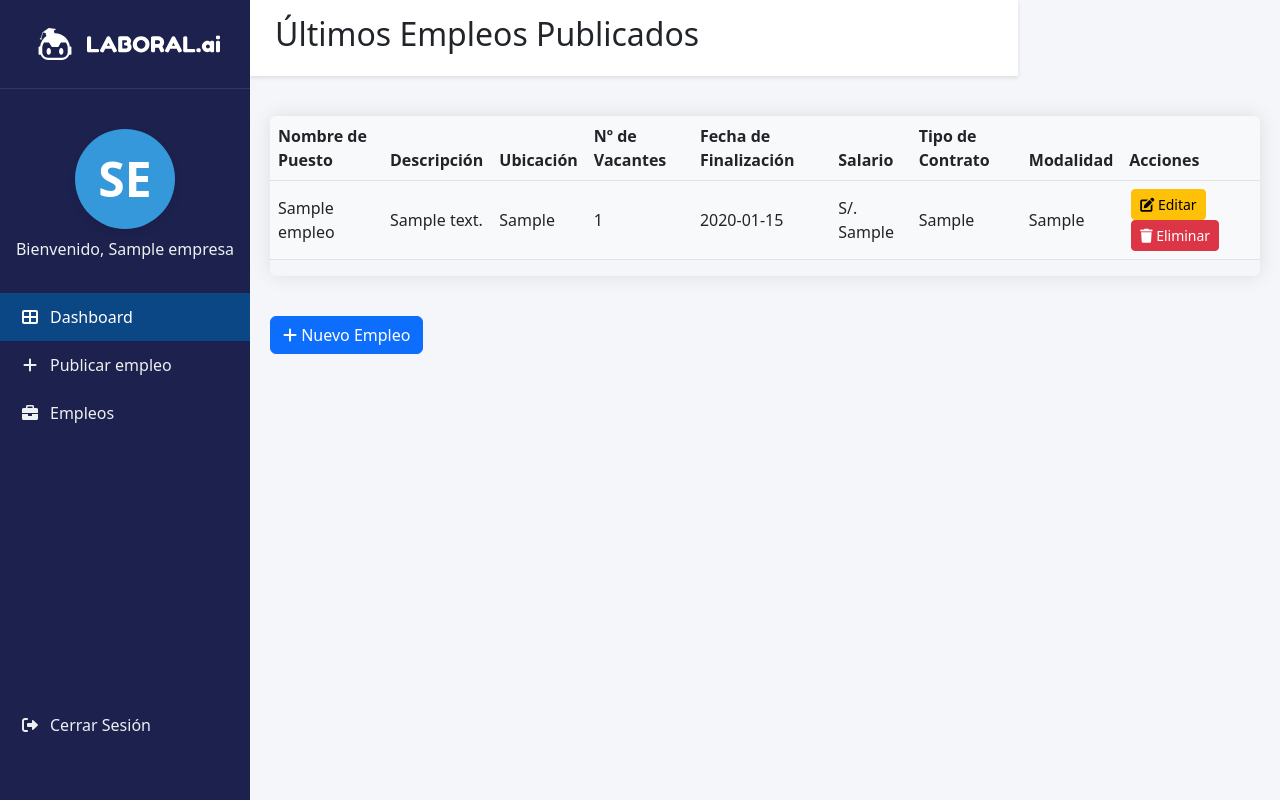
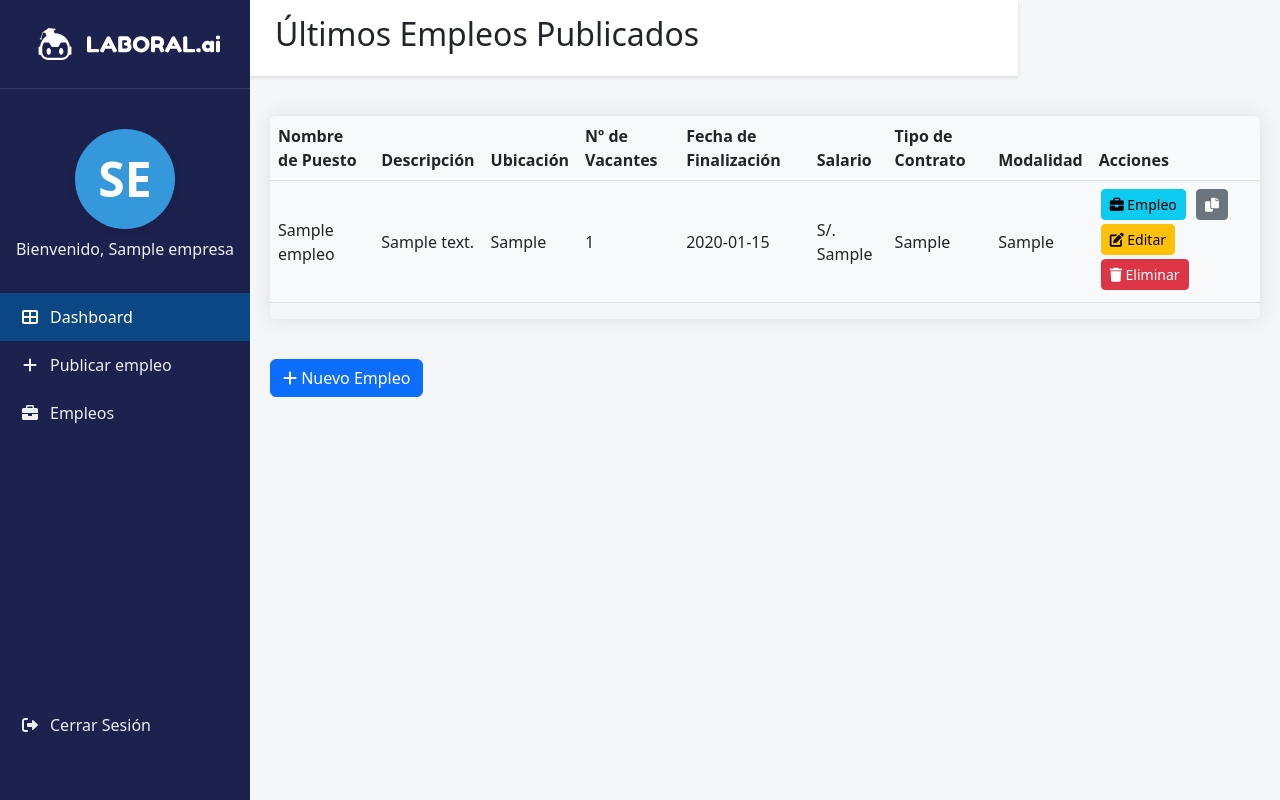
Before and after one commit to denzelbautista/laboral-ai-mvp, a Flask app: page /dashboard in a window 1280 px wide. Run offline with Flask 3, Linux system fonts and the light colour scheme; a user stored in the database is signed in; tables that the repository leaves empty hold one stand-in row (values such as "Sample post"); some libraries are stand-ins or nearby versions.

Commit message:
⚡️ Feat: Add buttons dashboard

```diff
--- a/templates/dashboard.html
+++ b/templates/dashboard.html
@@ -59,6 +59,10 @@
     .toast-body {
         padding: 1rem;
     }
+    .table .btn {
+        margin-right: 4px;
+        margin-bottom: 4px;
+    }
 </style>
 <div class="table-responsive rounded">
     <table class="table table-hover bg-light">
@@ -88,9 +92,13 @@
                 <td>{{ empleo.tipo_contrato | replace('_', ' ') | title }}</td>
                 <td>{{ empleo.modalidad_asistencia | replace('_', ' ') | title }}</td>
                 <td>
-                    <button type="button"
-                        onclick="console.log({{ empleo }}); editarEmpleo('{{ empleo.id }}', {{ empleo }})"
-                        class="btn btn-warning btn-sm">
+                    <a href="/detallesempleo?id={{ empleo.id }}" class="btn btn-info btn-sm">
+                        <i class="fas fa-briefcase"></i> Empleo
+                    </a>
+                    <button type="button" onclick="copiarEnlace('{{ empleo.id }}')" class="btn btn-secondary btn-sm">
+                        <i class="fas fa-copy"></i>
+                    </button>
+                    <button type="button" onclick="editarEmpleo('{{ empleo.id }}', {{ empleo }})" class="btn btn-warning btn-sm">
                         <i class="fas fa-edit"></i> Editar
                     </button>
                     <button type="button" onclick="eliminarEmpleo('{{ empleo.id }}')" class="btn btn-danger btn-sm">
@@ -414,5 +422,19 @@
             toast.show();
         }
     }
+    function copiarEnlace(empleoId) {
+    const url = `${window.location.origin}/detallesempleo?id=${empleoId}`;
+    navigator.clipboard.writeText(url).then(() => {
+        // Mostrar toast de éxito
+        const toast = new bootstrap.Toast(document.getElementById('successToast'));
+        document.getElementById('toastMessage').textContent = 'Enlace copiado al portapapeles';
+        toast.show();
+    }).catch(err => {
+        // Mostrar toast de error
+        const toast = new bootstrap.Toast(document.getElementById('errorToast'));
+        document.getElementById('errorToastMessage').textContent = 'Error al copiar el enlace';
+        toast.show();
+    });
+}
 </script>
 {% endblock %}
```
